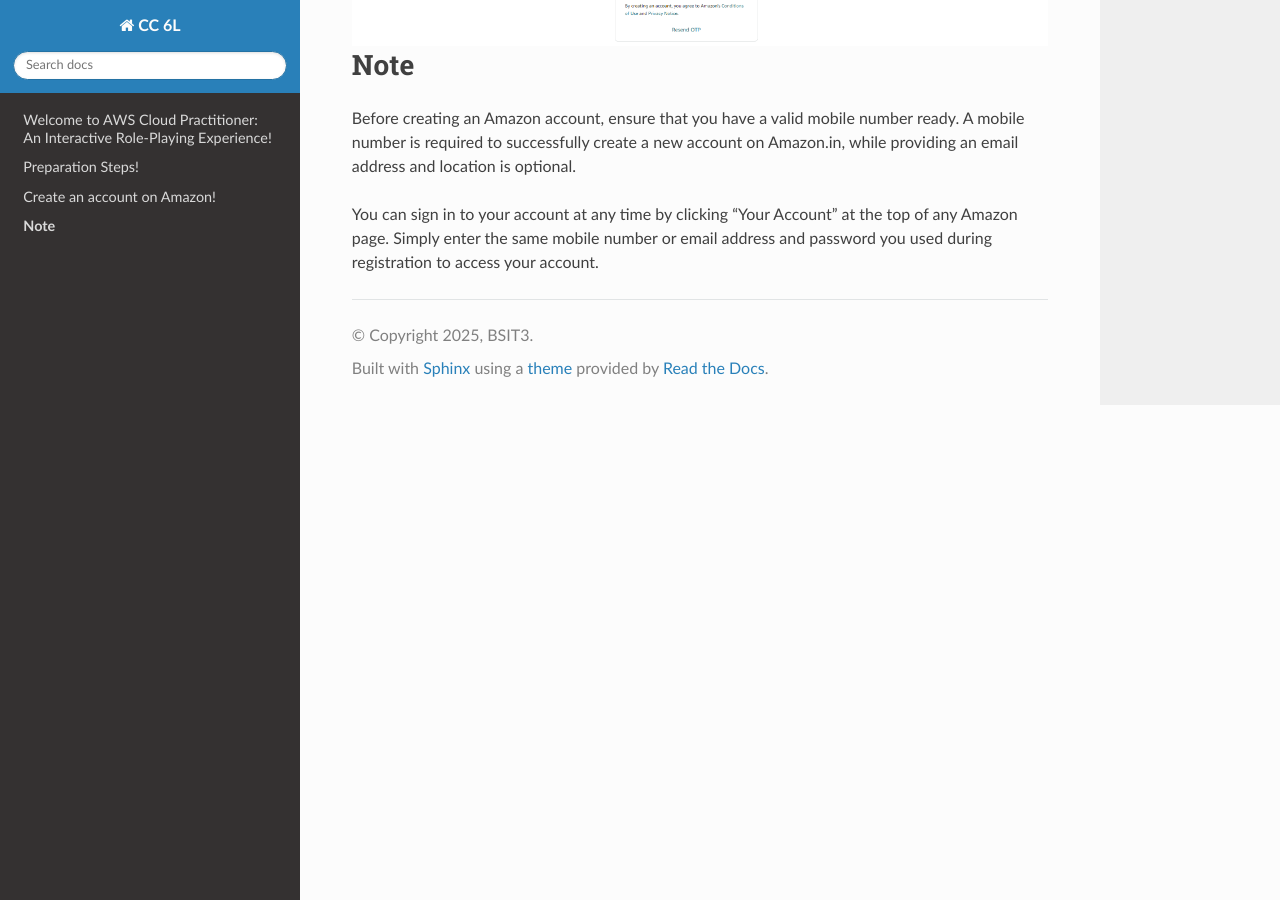
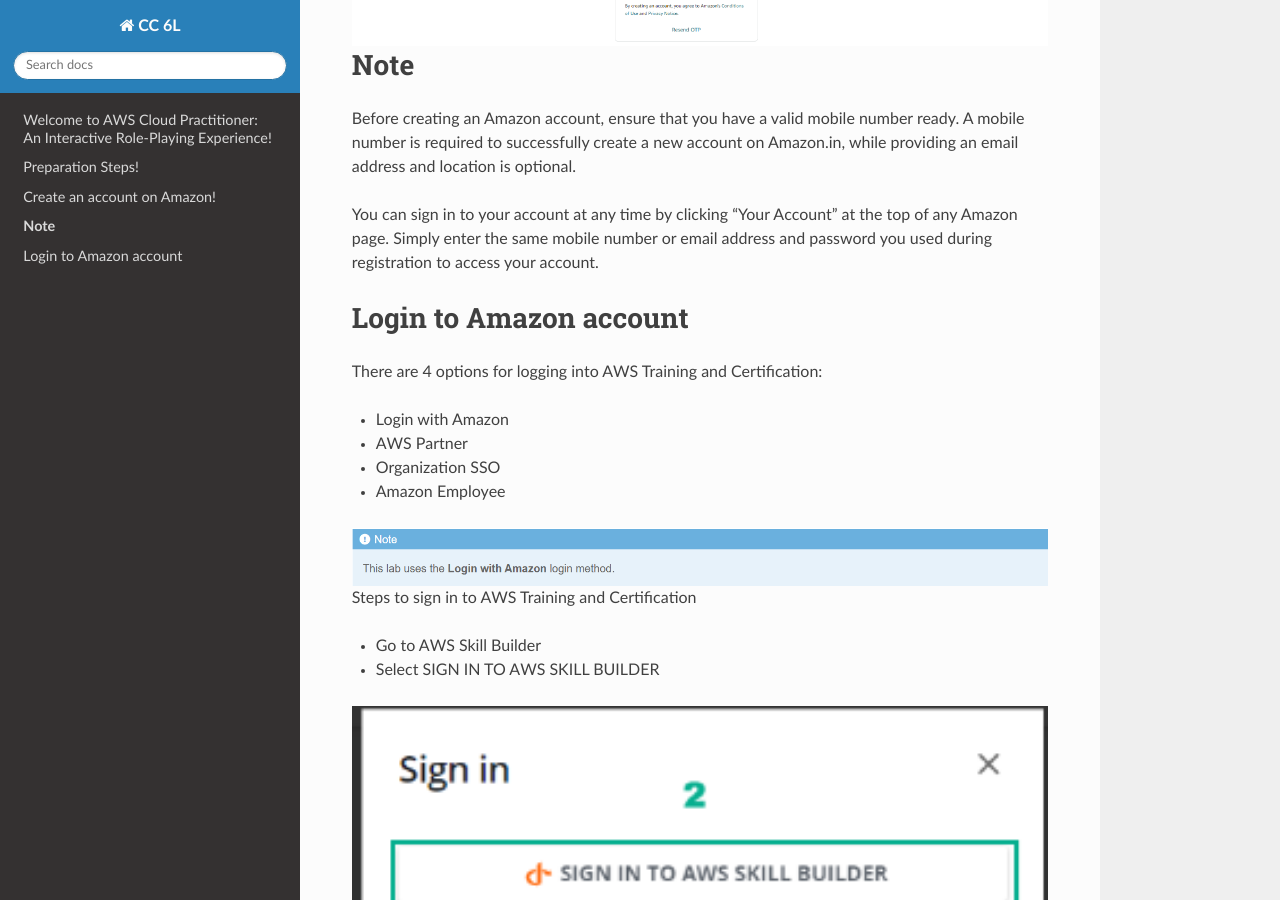
Before and after one commit to kimkimeldo/aws-clouds-pratitioner, a Sphinx documentation site: the page built from docs/source/index.rst, in a window 1280 px wide and 900 px high, scrolled down 2640 px. Built offline with Sphinx 7.4.7 and the Read the Docs theme 3.1.0, drawn with Linux system fonts in a browser that asks for light colours; pages that are not in the unit, such as notebooks, are missing from menus.

Commit message:
Update index.rst

```diff
--- a/docs/source/index.rst
+++ b/docs/source/index.rst
@@ -71,3 +71,25 @@
 Before creating an Amazon account, ensure that you have a valid mobile number ready. A mobile number is required to successfully create a new account on Amazon.in, while providing an email address and location is optional.
 
 You can sign in to your account at any time by clicking "Your Account" at the top of any Amazon page. Simply enter the same mobile number or email address and password you used during registration to access your account.
+
+Login to Amazon account
+================================
+There are 4 options for logging into AWS Training and Certification:
+
+- Login with Amazon
+- AWS Partner
+- Organization SSO
+- Amazon Employee
+
+.. image:: picture/amazonnotes.png
+   :align: center
+   :width: 700px
+
+Steps to sign in to AWS Training and Certification
+
+- Go to AWS Skill Builder
+- Select SIGN IN TO AWS SKILL BUILDER
+
+.. image:: picture/amazonsignIn.png
+   :align: center
+   :width: 700px
```
